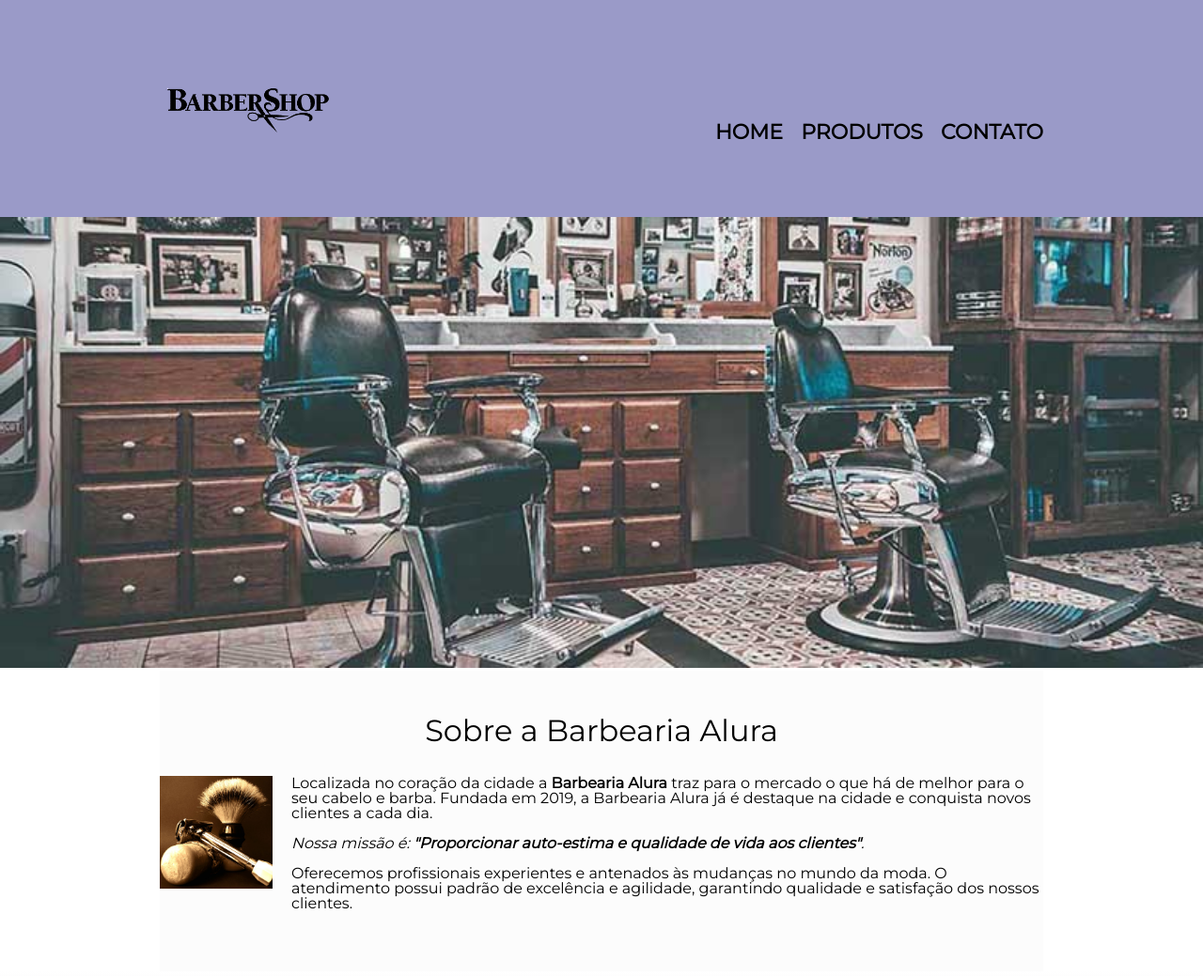
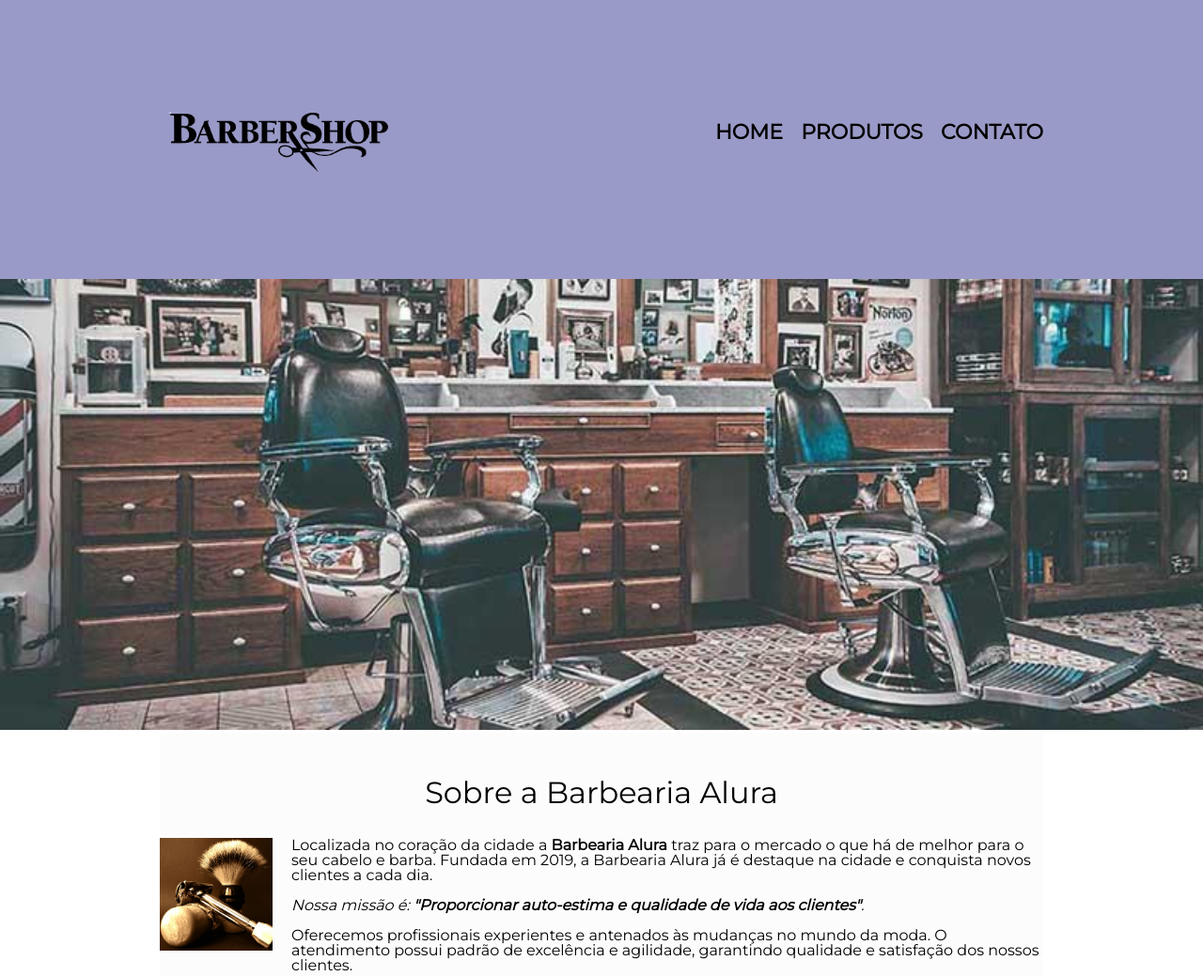
Before and after one commit to eknerph/modelo_para_barbearia, a plain HTML site: page index.html in a window 1280 px wide. Shown: the top 1039 px of the page at 94% size. Drawn offline with Linux system fonts and the light colour scheme.

Commit message:
Alterado valor para o tamanho do logo barbershop2 27%

```diff
--- a/style.css
+++ b/style.css
@@ -13,7 +13,7 @@ header {
 	margin: 0 auto;
 }
 .caixa img {
-	width: 20%;
+	width: 27%;
 }
 
 nav {
```
